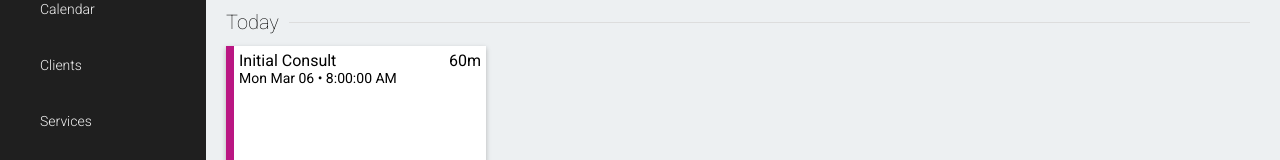
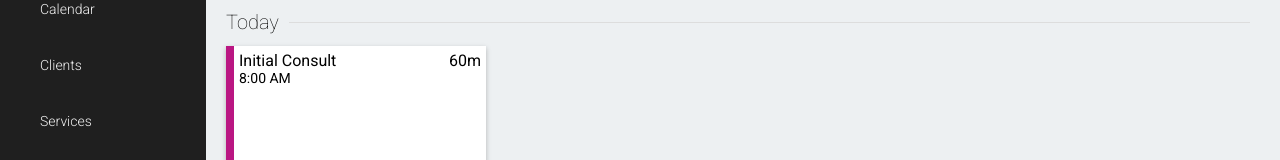
Before and after one commit to ryanhartwig/bookeasy, a Next.js app in the folder next/: page /dashboard in a window 1280 px wide. Shown: the part 134-294 px from the top of the page. Built offline with nearby package versions, Linux system fonts and the light colour scheme.

Commit message:
Fix hours formatting in appointment card

```diff
--- a/next/src/app/dashboard/appointments.tsx
+++ b/next/src/app/dashboard/appointments.tsx
@@ -13,6 +13,7 @@ interface AppointmentsProps {
 export const Appointments: React.FC<AppointmentsProps> = ({appointments}) => {
 
 
+
   return (
     <div className={styles.apppointments}>
       {appointments.map(app => {
@@ -20,6 +21,8 @@ export const Appointments: React.FC<AppointmentsProps> = ({appointments}) => {
         if (!service) return <></>
 
         const start = new Date(app.start_date);
+        let [hours, period] = start.toLocaleTimeString().split(' ');
+        hours = hours.split(':').slice(0, 2).join(':');
 
         return (
         <Card key={app.id}>
@@ -30,10 +33,7 @@ export const Appointments: React.FC<AppointmentsProps> = ({appointments}) => {
             </div>
 
             <p className={styles.alt}>
-              {start.toDateString().split(' ').slice(0, -1).join(' ')
-                + ' • '
-                + `${start.toLocaleTimeString()}`
-              }
+              {`${hours} ${period}`}
             </p>
           </div>
         </Card>
--- a/next/src/app/dashboard/page.tsx
+++ b/next/src/app/dashboard/page.tsx
@@ -33,7 +33,7 @@ export default function Page() {
       </SecondaryHeader>
       <div className={styles.content}>
         <SectionLabel label='Today' />
-        <Appointments appointments={sample_appointments} />
+        <Appointments appointments={sample_appointments} /> {/* Will be fetched and passed */}
         <SectionLabel label='This Week' />
       </div>
     </div>
```
